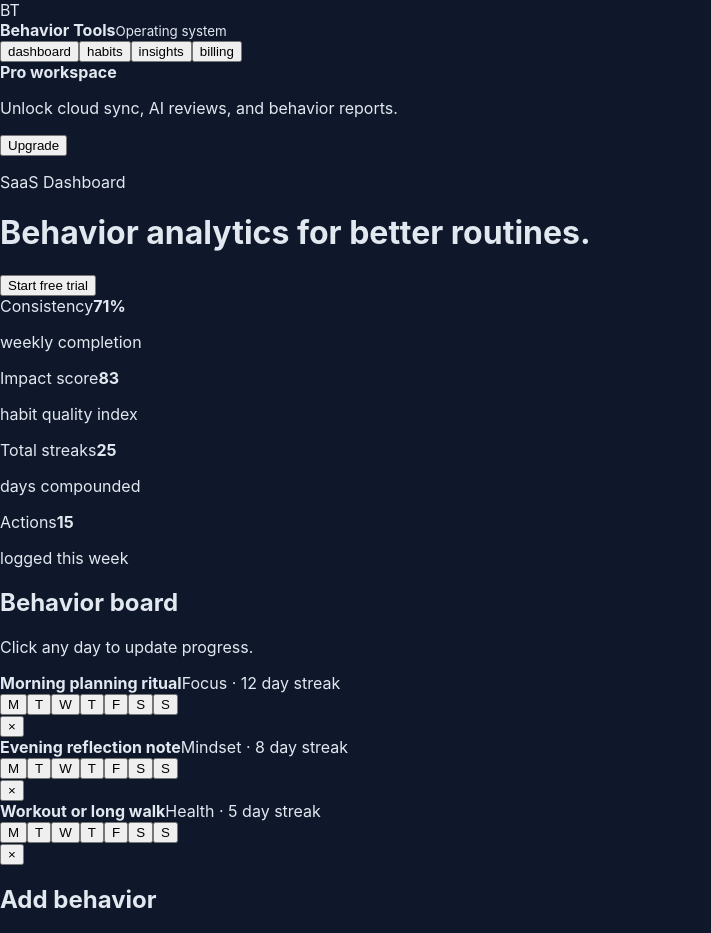
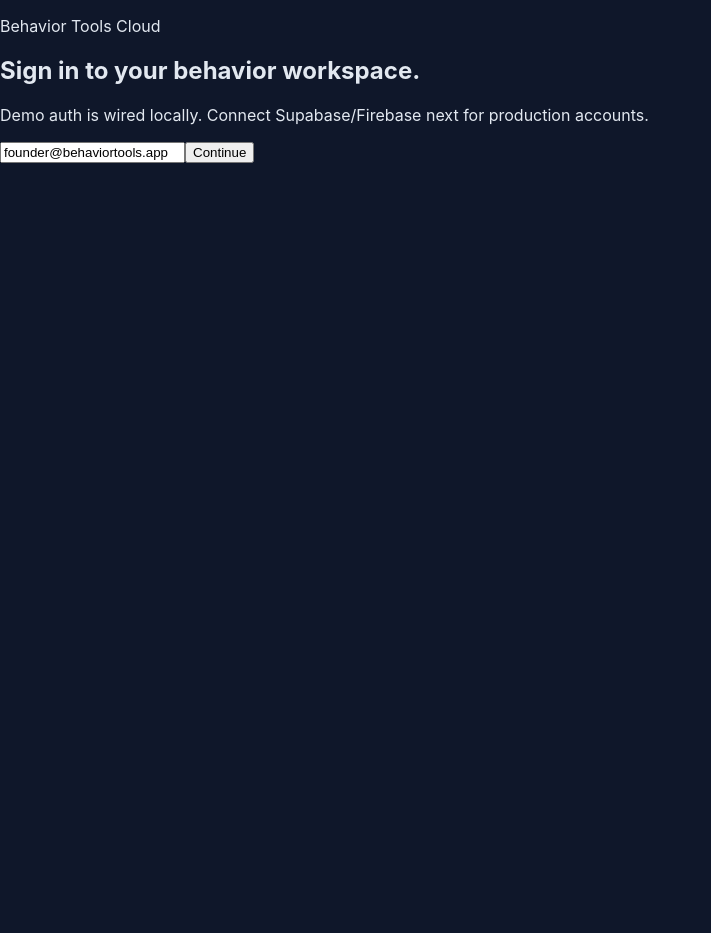
Before and after one commit to luismartos1029-creator/luis, a React (Vite) app: page / in a window 1280 px wide. Shown: the top 933 px of the page, without its empty margins (0-711 px from the left). After the commit the page ends 800 px from the top, so only its background shows below. Built offline with nearby package versions, Linux system fonts and the light colour scheme; the HTML template or start-up script is replaced by a standard one.

Commit message:
Add SaaS auth shell and AI coach

```diff
--- a/src/App.jsx
+++ b/src/App.jsx
@@ -13,13 +13,23 @@ const plans = [
   ['Team', '$29', 'Shared behavior boards', 'Manager insights', 'Priority support']
 ]
 
+function makeCoachNote(habits) {
+  const best = habits.slice().sort((a, b) => b.done.filter(Boolean).length - a.done.filter(Boolean).length)[0]
+  const weak = habits.slice().sort((a, b) => a.done.filter(Boolean).length - b.done.filter(Boolean).length)[0]
+  if (!habits.length) return 'Create your first behavior to unlock a weekly coaching summary.'
+  return `Your strongest pattern is ${best.title}. Protect it by anchoring it to the same time daily. Your biggest opportunity is ${weak.title}; shrink it to a two-minute version for the next 48 hours.`
+}
+
 export default function App() {
+  const [user, setUser] = useState(() => JSON.parse(localStorage.getItem('bt-user') || 'null'))
+  const [email, setEmail] = useState('founder@behaviortools.app')
   const [habits, setHabits] = useState(() => JSON.parse(localStorage.getItem('bt-saas-habits') || 'null') || initialHabits)
   const [title, setTitle] = useState('')
   const [category, setCategory] = useState('Focus')
   const [view, setView] = useState('dashboard')
 
   useEffect(() => localStorage.setItem('bt-saas-habits', JSON.stringify(habits)), [habits])
+  useEffect(() => localStorage.setItem('bt-user', JSON.stringify(user)), [user])
 
   const metrics = useMemo(() => {
     const completed = habits.reduce((sum, habit) => sum + habit.done.filter(Boolean).length, 0)
@@ -48,16 +58,20 @@ export default function App() {
 
   const remove = (id) => setHabits(habits.filter(habit => habit.id !== id))
 
+  if (!user) {
+    return <main className="auth-page"><section className="auth-card"><p className="eyebrow">Behavior Tools Cloud</p><h1>Sign in to your behavior workspace.</h1><p>Demo auth is wired locally. Connect Supabase/Firebase next for production accounts.</p><input value={email} onChange={e => setEmail(e.target.value)} placeholder="Email" /><button className="primary" onClick={() => setUser({ email, plan: 'Pro Trial' })}>Continue</button></section></main>
+  }
+
   return (
     <div className="product">
       <aside className="sidebar">
-        <div className="brand"><span>BT</span><div><strong>Behavior Tools</strong><small>Operating system</small></div></div>
-        {['dashboard', 'habits', 'insights', 'billing'].map(item => <button key={item} onClick={() => setView(item)} className={view === item ? 'nav active' : 'nav'}>{item}</button>)}
-        <div className="upgrade-box"><b>Pro workspace</b><p>Unlock cloud sync, AI reviews, and behavior reports.</p><button>Upgrade</button></div>
+        <div className="brand"><span>BT</span><div><strong>Behavior Tools</strong><small>{user.plan}</small></div></div>
+        {['dashboard', 'habits', 'ai coach', 'billing'].map(item => <button key={item} onClick={() => setView(item)} className={view === item ? 'nav active' : 'nav'}>{item}</button>)}
+        <div className="upgrade-box"><b>Cloud workspace</b><p>Auth, API and database hooks are scaffolded for production setup.</p><button onClick={() => setView('billing')}>Upgrade</button></div>
       </aside>
 
       <main className="workspace">
-        <header className="topbar"><div><p className="eyebrow">SaaS Dashboard</p><h1>Behavior analytics for better routines.</h1></div><button className="primary">Start free trial</button></header>
+        <header className="topbar"><div><p className="eyebrow">Welcome, {user.email}</p><h1>Behavior analytics for better routines.</h1></div><button className="ghost-btn" onClick={() => setUser(null)}>Sign out</button></header>
 
         <section className="metric-grid">
           <article><span>Consistency</span><strong>{metrics.consistency}%</strong><p>weekly completion</p></article>
@@ -67,20 +81,12 @@ export default function App() {
         </section>
 
         <section className="content-grid">
-          <div className="card large">
-            <div className="card-head"><div><h2>Behavior board</h2><p>Click any day to update progress.</p></div></div>
-            {habits.map(habit => <div className="habit-row" key={habit.id}><div><b>{habit.title}</b><span>{habit.category} · {habit.streak} day streak</span></div><div className="days">{['M','T','W','T','F','S','S'].map((d,i)=><button key={i} onClick={() => toggle(habit.id, i)} className={habit.done[i] ? 'dot on' : 'dot'}>{d}</button>)}</div><button className="remove" onClick={() => remove(habit.id)}>×</button></div>)}
-          </div>
-
-          <div className="card">
-            <h2>Add behavior</h2>
-            <form onSubmit={addHabit} className="stacked-form"><input value={title} onChange={e => setTitle(e.target.value)} placeholder="New behavior" /><select value={category} onChange={e => setCategory(e.target.value)}><option>Focus</option><option>Health</option><option>Mindset</option><option>Sales</option><option>Learning</option></select><button className="primary">Create</button></form>
-          </div>
+          <div className="card large"><div className="card-head"><div><h2>Behavior board</h2><p>Real data model, currently saved locally until backend keys are connected.</p></div></div>{habits.map(habit => <div className="habit-row" key={habit.id}><div><b>{habit.title}</b><span>{habit.category} · {habit.streak} day streak</span></div><div className="days">{['M','T','W','T','F','S','S'].map((d,i)=><button key={i} onClick={() => toggle(habit.id, i)} className={habit.done[i] ? 'dot on' : 'dot'}>{d}</button>)}</div><button className="remove" onClick={() => remove(habit.id)}>×</button></div>)}</div>
+          <div className="card"><h2>Add behavior</h2><form onSubmit={addHabit} className="stacked-form"><input value={title} onChange={e => setTitle(e.target.value)} placeholder="New behavior" /><select value={category} onChange={e => setCategory(e.target.value)}><option>Focus</option><option>Health</option><option>Mindset</option><option>Sales</option><option>Learning</option></select><button className="primary">Create</button></form></div>
+          <div className="card ai-card"><h2>AI coach</h2><p>{makeCoachNote(habits)}</p><button className="primary">Generate weekly review</button></div>
         </section>
 
-        <section className="pricing">
-          {plans.map(plan => <article key={plan[0]} className="price-card"><h3>{plan[0]}</h3><strong>{plan[1]}<small>/mo</small></strong>{plan.slice(2).map(feature => <p key={feature}>✓ {feature}</p>)}<button>{plan[0] === 'Pro' ? 'Choose Pro' : 'Select'}</button></article>)}
-        </section>
+        <section className="pricing">{plans.map(plan => <article key={plan[0]} className="price-card"><h3>{plan[0]}</h3><strong>{plan[1]}<small>/mo</small></strong>{plan.slice(2).map(feature => <p key={feature}>✓ {feature}</p>)}<button>{plan[0] === 'Pro' ? 'Choose Pro' : 'Select'}</button></article>)}</section>
       </main>
     </div>
   )
```
